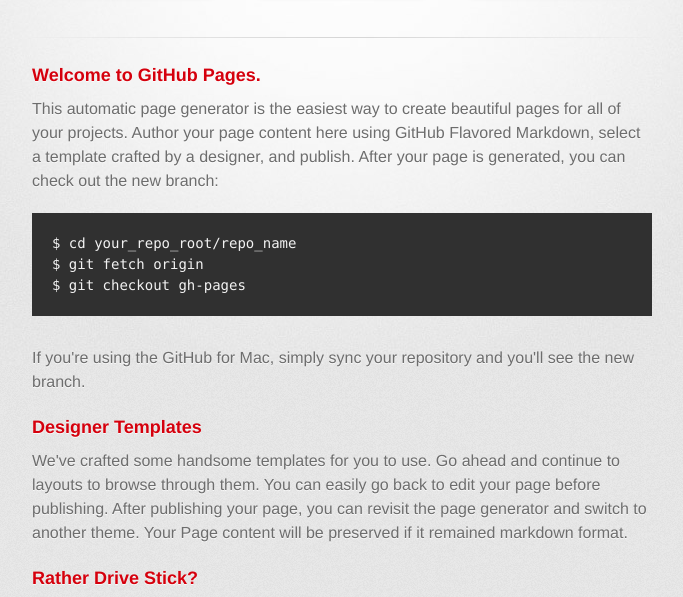
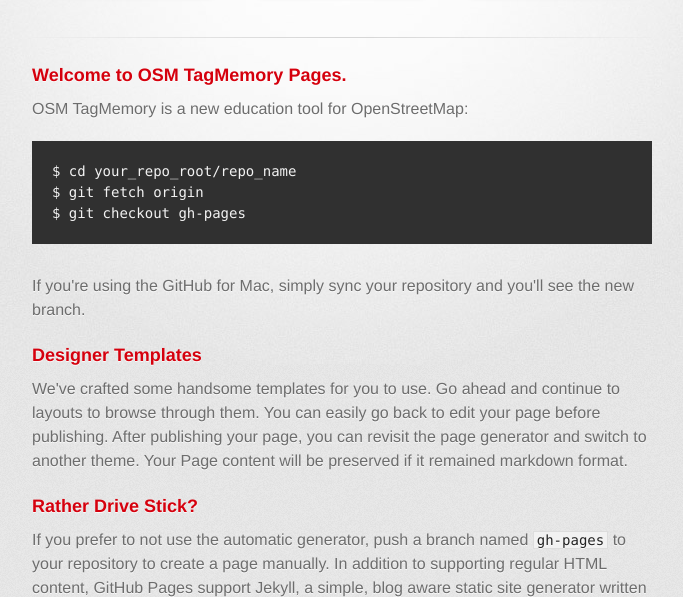
Before and after one commit to osmtagmemory/osmtagmemory, a plain HTML site: page index.html in a window 1280 px wide. Shown: the part 209-806 px from the top of the page, without its empty margins (298-981 px from the left). Drawn offline with Linux system fonts and the light colour scheme; a web font is replaced by a local one.

Commit message:
Update index.html
Modification of some documents

```diff
--- a/index.html
+++ b/index.html
@@ -32,9 +32,9 @@
 
         <section id="main_content">
           <h3>
-<a name="welcome-to-github-pages" class="anchor" href="#welcome-to-github-pages"><span class="octicon octicon-link"></span></a>Welcome to GitHub Pages.</h3>
+<a name="welcome-to-github-pages" class="anchor" href="#welcome-to-github-pages"><span class="octicon octicon-link"></span></a>Welcome to OSM TagMemory Pages.</h3>
 
-<p>This automatic page generator is the easiest way to create beautiful pages for all of your projects. Author your page content here using GitHub Flavored Markdown, select a template crafted by a designer, and publish. After your page is generated, you can check out the new branch:</p>
+<p>OSM TagMemory is a new education tool for OpenStreetMap:</p>
 
 <pre><code>$ cd your_repo_root/repo_name
 $ git fetch origin
```
